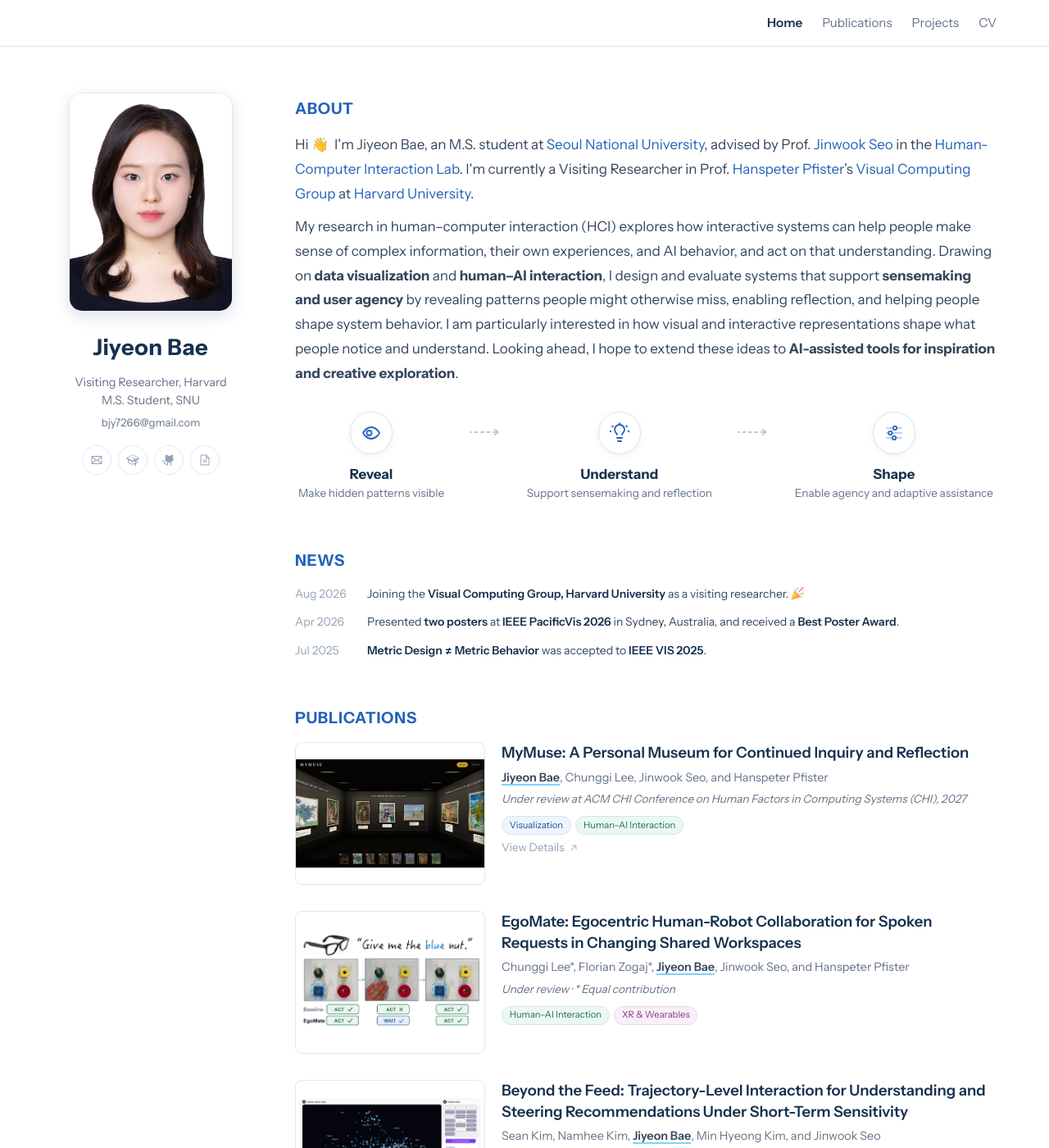
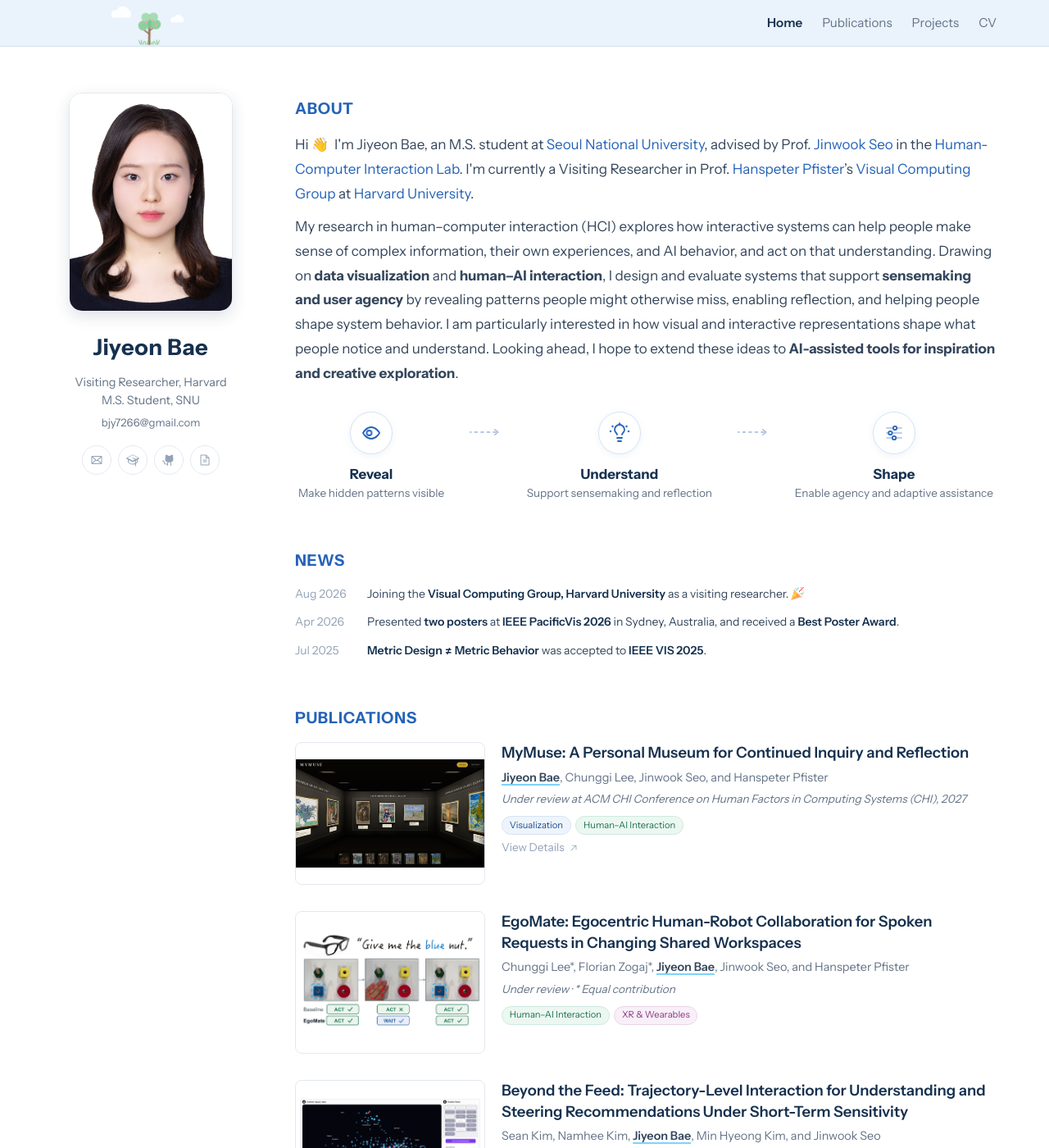
Before and after one commit to JiyeonBae/jiyeonbae.github.io, a Jekyll site: the page built from index.md, in a window 1280 px wide and 1400 px high. Shown: the whole window at 82% size. Built offline with Jekyll 4.4.1, drawn with Linux system fonts in a browser that asks for light colours.

Commit message:
Add light sky nav bar with growing tree, clouds and grass
Co-Authored-By: Claude Opus 5.5 <noreply@anthropic.com>

```diff
--- a/_layouts/default.html
+++ b/_layouts/default.html
@@ -13,6 +13,36 @@
 <body>
   <header class="nav">
     <div class="nav-inner">
+      <svg class="cloud cloud-1" viewBox="0 0 60 26" width="34" height="15" aria-hidden="true">
+        <path d="M14 24 H48 A10 10 0 0 0 46 6 A13 13 0 0 0 22 8 A9 9 0 0 0 14 24 Z"/>
+      </svg>
+      <svg class="cloud cloud-2" viewBox="0 0 60 26" width="24" height="10" aria-hidden="true">
+        <path d="M14 24 H48 A10 10 0 0 0 46 6 A13 13 0 0 0 22 8 A9 9 0 0 0 14 24 Z"/>
+      </svg>
+      <button type="button" class="tree-btn" aria-label="Shake the tree">
+        <svg class="tree" viewBox="0 0 80 90" width="48" height="54" aria-hidden="true">
+          <ellipse class="tree-ground" cx="40" cy="86.5" rx="22" ry="2"/>
+          <path class="tree-trunk" d="M40 86 C40 74 41 64 40 50"/>
+          <path class="tree-branch tb1" d="M40 66 C36 62 32 60 28 56"/>
+          <path class="tree-branch tb2" d="M40 60 C44 56 48 54 52 50"/>
+          <g class="tree-grass">
+            <path d="M22 86 Q21 82 19 79 M24 86 Q24 81 25 78 M27 86 Q28 83 30 81"/>
+            <path d="M33 86 Q33 83 31 81 M36 86 Q37 82 38 80"/>
+            <path d="M44 86 Q43 82 42 80 M47 86 Q47 83 49 81"/>
+            <path d="M53 86 Q52 83 50 81 M56 86 Q56 81 55 78 M58 86 Q59 82 61 79"/>
+          </g>
+          <g class="tree-crown">
+            <circle class="leaf l1" cx="40" cy="40" r="14"/>
+            <circle class="leaf l2" cx="27" cy="49" r="10"/>
+            <circle class="leaf l3" cx="53" cy="46" r="10"/>
+            <circle class="leaf l4" cx="32" cy="32" r="9"/>
+            <circle class="leaf l5" cx="48" cy="31" r="9"/>
+            <circle class="fruit f1" cx="34" cy="42" r="2.2"/>
+            <circle class="fruit f2" cx="47" cy="38" r="2.2"/>
+            <circle class="fruit f3" cx="53" cy="48" r="2.2"/>
+          </g>
+        </svg>
+      </button>
       <nav class="nav-links">
         <a href="/"{% if page.url == "/" %} class="is-active"{% endif %}>Home</a>
         <a href="/publications/"{% if page.url contains "publications" %} class="is-active"{% endif %}>Publications</a>
@@ -62,5 +92,6 @@
       &copy; 2026 Jiyeon Bae. All rights reserved.
     </footer>
   </main>
+  <script src="/assets/js/tree.js?v={{ site.time | date: '%s' }}"></script>
 </body>
 </html>
--- a/assets/css/custom.css
+++ b/assets/css/custom.css
@@ -47,12 +47,13 @@ a:hover { color: var(--accent-dk); text-decoration: underline; }
   position: sticky;
   top: 0;
   z-index: 50;
-  background: rgba(255, 255, 255, .8);
+  background: rgba(232, 242, 252, .88);
   backdrop-filter: saturate(180%) blur(10px);
   -webkit-backdrop-filter: saturate(180%) blur(10px);
-  border-bottom: 1px solid var(--line);
+  border-bottom: 1px solid var(--chip-bd);
 }
 .nav-inner {
+  position: relative;
   max-width: var(--maxw);
   margin: 0 auto;
   padding: 1rem 1.5rem;
@@ -622,3 +623,75 @@ a:hover { color: var(--accent-dk); text-decoration: underline; }
 .project-detail ul { margin: 0 0 .8rem; padding-left: 1.2rem; }
 .project-detail li { margin-bottom: .4rem; }
 .project-detail li strong { color: var(--ink-900); font-weight: 600; }
+
+/* ===== Nav deco: a little tree on the bar above the photo; click drops leaves ===== */
+.tree-btn {
+  /* stands on the nav's bottom border, lined up with the top of the head
+     in the profile photo (container padding + half the 240px sidebar) */
+  position: absolute;
+  left: calc(1.5rem + 118px);
+  bottom: 0;
+  transform: translateX(-50%);
+  padding: 0;
+  border: 0;
+  background: none;
+  cursor: pointer;
+  line-height: 0;
+  -webkit-tap-highlight-color: transparent;
+}
+.tree-btn:focus-visible { outline: 2px solid var(--accent); outline-offset: 2px; border-radius: 6px; }
+.tree { display: block; overflow: visible; }
+.tree.is-shaking .tree-crown { animation: tree-shake .5s ease-in-out; }
+@keyframes tree-shake { 0%, 100% { transform: rotate(0); } 20% { transform: rotate(-6deg); } 45% { transform: rotate(5deg); } 70% { transform: rotate(-3deg); } }
+.tree--grown * { animation-delay: 0s !important; animation-duration: 0s !important; }
+.tree--grown .tree-crown { animation: tree-sway 5s ease-in-out infinite !important; }
+.tree--grown.is-shaking .tree-crown { animation: tree-shake .5s ease-in-out !important; }
+.falling-leaf {
+  position: fixed;
+  z-index: 60;
+  width: 9px;
+  height: 9px;
+  border-radius: 0 100% 0 100%;
+  pointer-events: none;
+}
+.tree-ground { fill: #dbe8d4; transform-box: fill-box; transform-origin: center; animation: tree-pop .5s ease-out both; }
+.tree-grass path { fill: none; stroke: #86c495; stroke-width: 1.8; stroke-linecap: round; }
+.tree-grass { transform-box: fill-box; transform-origin: 50% 100%; transform: scaleY(0); animation: tree-grow-up .5s .2s ease-out forwards; }
+@keyframes tree-grow-up { to { transform: scaleY(1); } }
+.tree-trunk, .tree-branch { fill: none; stroke: #9a7657; stroke-linecap: round; }
+.tree-trunk { stroke-width: 4.5; stroke-dasharray: 40; stroke-dashoffset: 40; animation: tree-draw .8s .3s ease-out forwards; }
+.tree-branch { stroke-width: 2.8; stroke-dasharray: 16; stroke-dashoffset: 16; animation: tree-draw .45s ease-out forwards; }
+.tb1 { animation-delay: .95s; }
+.tb2 { animation-delay: 1.05s; }
+.tree-crown { transform-box: view-box; transform-origin: 40px 86px; animation: tree-sway 5s 2.6s ease-in-out infinite; }
+.leaf, .fruit { transform-box: fill-box; transform-origin: center; transform: scale(0); animation: tree-pop .55s cubic-bezier(.34, 1.56, .64, 1) forwards; }
+.leaf { fill: #8fcf9f; }
+.l1 { fill: #7cc392; animation-delay: 1.2s; }
+.l2 { animation-delay: 1.35s; }
+.l3 { animation-delay: 1.45s; }
+.l4 { fill: #a6dbb3; animation-delay: 1.55s; }
+.l5 { fill: #a6dbb3; animation-delay: 1.65s; }
+.fruit { fill: #f4a6a6; animation-duration: .4s; }
+.f1 { animation-delay: 2.0s; }
+.f2 { animation-delay: 2.15s; }
+.f3 { animation-delay: 2.3s; }
+.tree:hover .tree-crown { animation-duration: 1.6s; }
+
+@keyframes tree-draw { to { stroke-dashoffset: 0; } }
+@keyframes tree-pop { from { transform: scale(0); } to { transform: scale(1); } }
+@keyframes tree-sway { 0%, 100% { transform: rotate(-1.5deg); } 50% { transform: rotate(1.5deg); } }
+
+/* two faint clouds drifting slowly around the tree */
+.cloud { position: absolute; fill: #fff; opacity: .9; pointer-events: none; }
+.cloud-1 { top: .5rem; left: calc(1.5rem + 70px); animation: cloud-drift 26s ease-in-out infinite alternate; }
+.cloud-2 { top: 1.15rem; left: calc(1.5rem + 137px); animation: cloud-drift 34s -8s ease-in-out infinite alternate-reverse; }
+@keyframes cloud-drift { from { transform: translateX(-4px); } to { transform: translateX(4px); } }
+@media (max-width: 820px) { .cloud { display: none; } }
+@media (prefers-reduced-motion: reduce) { .cloud { animation: none; } }
+
+/* stacked layout: keep it at the left so it never meets the nav links */
+@media (max-width: 820px) { .tree-btn { left: 1.25rem; transform: none; } }
+
+@media (prefers-reduced-motion: reduce) {
+  .tree * { animation: none !important; stroke-dashoffset: 0 !important; transform: none !important; }
+}
--- /dev/null
+++ b/assets/js/tree.js
@@ -0,0 +1,52 @@
+// Nav tree: grows once per browser session; clicking it shakes the crown and
+// drops a few leaves that drift down and fade out.
+(function () {
+  var btn = document.querySelector('.tree-btn');
+  if (!btn) return;
+  var tree = btn.querySelector('.tree');
+  var crown = btn.querySelector('.tree-crown');
+
+  // Only play the growing animation on the first page of a visit.
+  try {
+    if (sessionStorage.getItem('treeGrown')) tree.classList.add('tree--grown');
+    else sessionStorage.setItem('treeGrown', '1');
+  } catch (e) {}
+
+  var reduce = window.matchMedia && window.matchMedia('(prefers-reduced-motion: reduce)').matches;
+  var colors = ['#7cc392', '#8fcf9f', '#a6dbb3'];
+
+  btn.addEventListener('click', function () {
+    tree.classList.remove('is-shaking');
+    void tree.getBoundingClientRect(); // restart the shake animation
+    tree.classList.add('is-shaking');
+    if (reduce) return;
+
+    var r = crown.getBoundingClientRect();
+    var n = 6 + Math.floor(Math.random() * 3);
+    for (var i = 0; i < n; i++) drop(r);
+  });
+
+  tree.addEventListener('animationend', function (e) {
+    if (e.animationName === 'tree-shake') tree.classList.remove('is-shaking');
+  });
+
+  function drop(r) {
+    var leaf = document.createElement('span');
+    leaf.className = 'falling-leaf';
+    leaf.style.background = colors[Math.floor(Math.random() * colors.length)];
+    leaf.style.left = (r.left + Math.random() * r.width) + 'px';
+    leaf.style.top = (r.top + Math.random() * r.height * 0.7) + 'px';
+    document.body.appendChild(leaf);
+
+    var fall = 160 + Math.random() * 220;
+    var drift = (Math.random() < 0.5 ? -1 : 1) * (20 + Math.random() * 40);
+    var spin = (Math.random() < 0.5 ? -1 : 1) * (180 + Math.random() * 360);
+    var anim = leaf.animate([
+      { transform: 'translate(0, 0) rotate(0deg)', opacity: 1 },
+      { transform: 'translate(' + drift + 'px, ' + fall * 0.35 + 'px) rotate(' + spin * 0.35 + 'deg)', opacity: 1, offset: 0.35 },
+      { transform: 'translate(' + (-drift * 0.4) + 'px, ' + fall * 0.7 + 'px) rotate(' + spin * 0.7 + 'deg)', opacity: 0.8, offset: 0.7 },
+      { transform: 'translate(' + drift * 0.6 + 'px, ' + fall + 'px) rotate(' + spin + 'deg)', opacity: 0 }
+    ], { duration: 1600 + Math.random() * 1000, delay: Math.random() * 250, easing: 'ease-in', fill: 'forwards' });
+    anim.onfinish = function () { leaf.remove(); };
+  }
+})();
```
